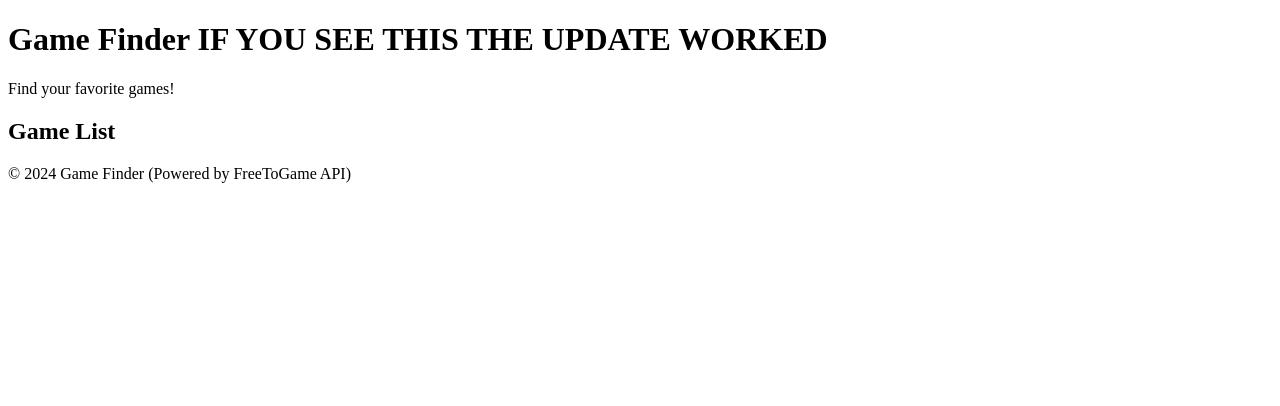
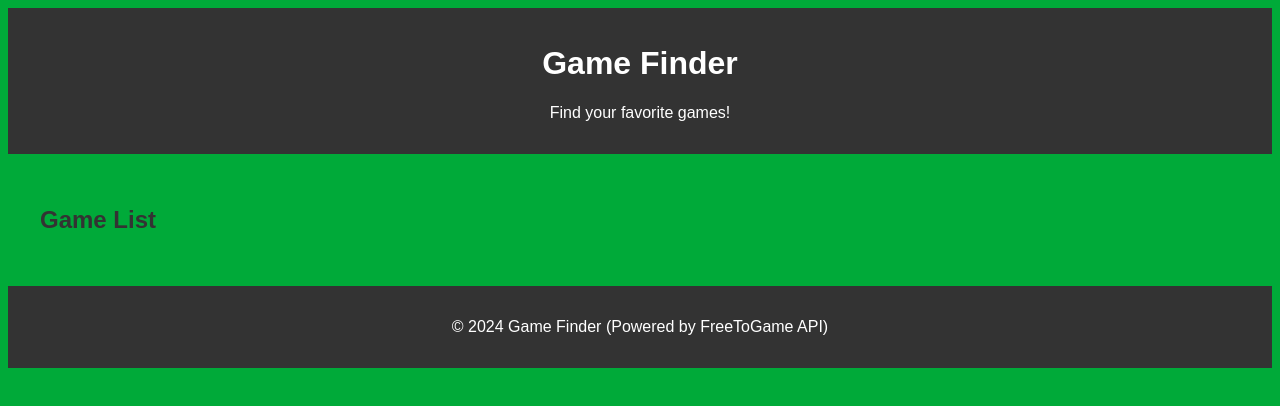
Before and after one commit to hende586/fetchapipractice, a plain HTML site: page index.html in a window 1280 px wide. Drawn offline with Linux system fonts and the light colour scheme.

Commit message:
another name change i forgot to look at

```diff
--- a/index.html
+++ b/index.html
@@ -4,12 +4,12 @@
     <meta charset="UTF-8">
     <meta name="viewport" content="width=device-width, initial-scale=1.0">
     <title>Game Finder</title>
-    <link rel="stylesheet" href="styles.css">
+    <link rel="stylesheet" href="style.css">
     <script src="index.js" defer></script>
 </head>
 <body>
     <header>
-        <h1>Game Finder IF YOU SEE THIS THE UPDATE WORKED</h1>
+        <h1>Game Finder</h1>
         <p>Find your favorite games!</p>
     </header>
     <main>
```
